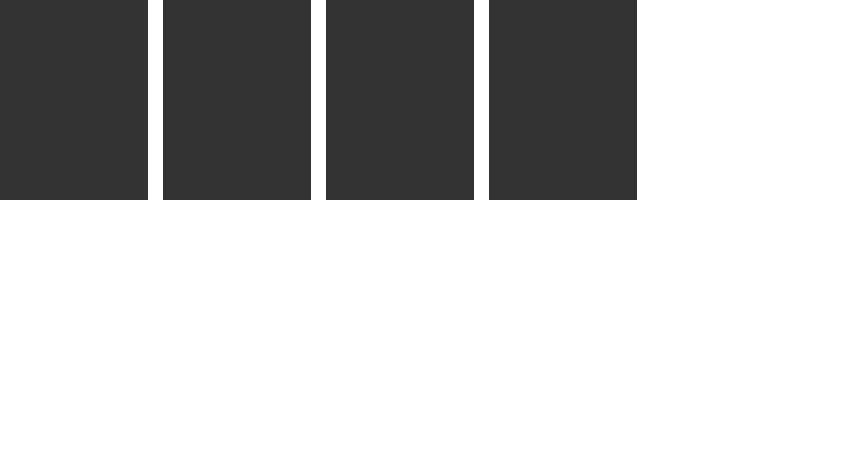
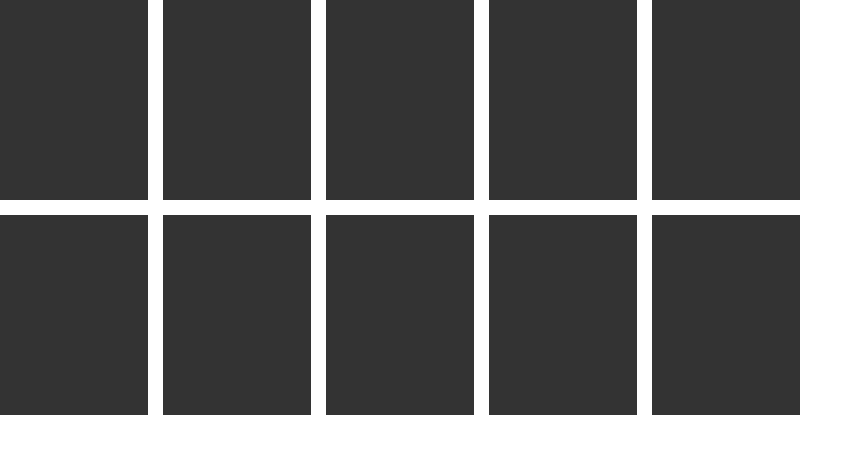
Before and after one commit to florianopolismarcelo/diversos-projetos, a plain HTML site: page projeto-jogo-da-memoria/pages/game.html in a window 1280 px wide. Shown: the whole page, without its empty margins (0-863 px from the left). Drawn offline with Linux system fonts and the light colour scheme.

Commit message:
projeto jogo da memomria

```diff
--- a/projeto-jogo-da-memoria/pages/game.html
+++ b/projeto-jogo-da-memoria/pages/game.html
@@ -15,6 +15,12 @@
     <div class="card"></div>
     <div class="card"></div>
     <div class="card"></div>
+    <div class="card"></div>
+    <div class="card"></div>
+    <div class="card"></div>
+    <div class="card"></div>
+    <div class="card"></div>
+    <div class="card"></div>
 
   </div>
 
```
